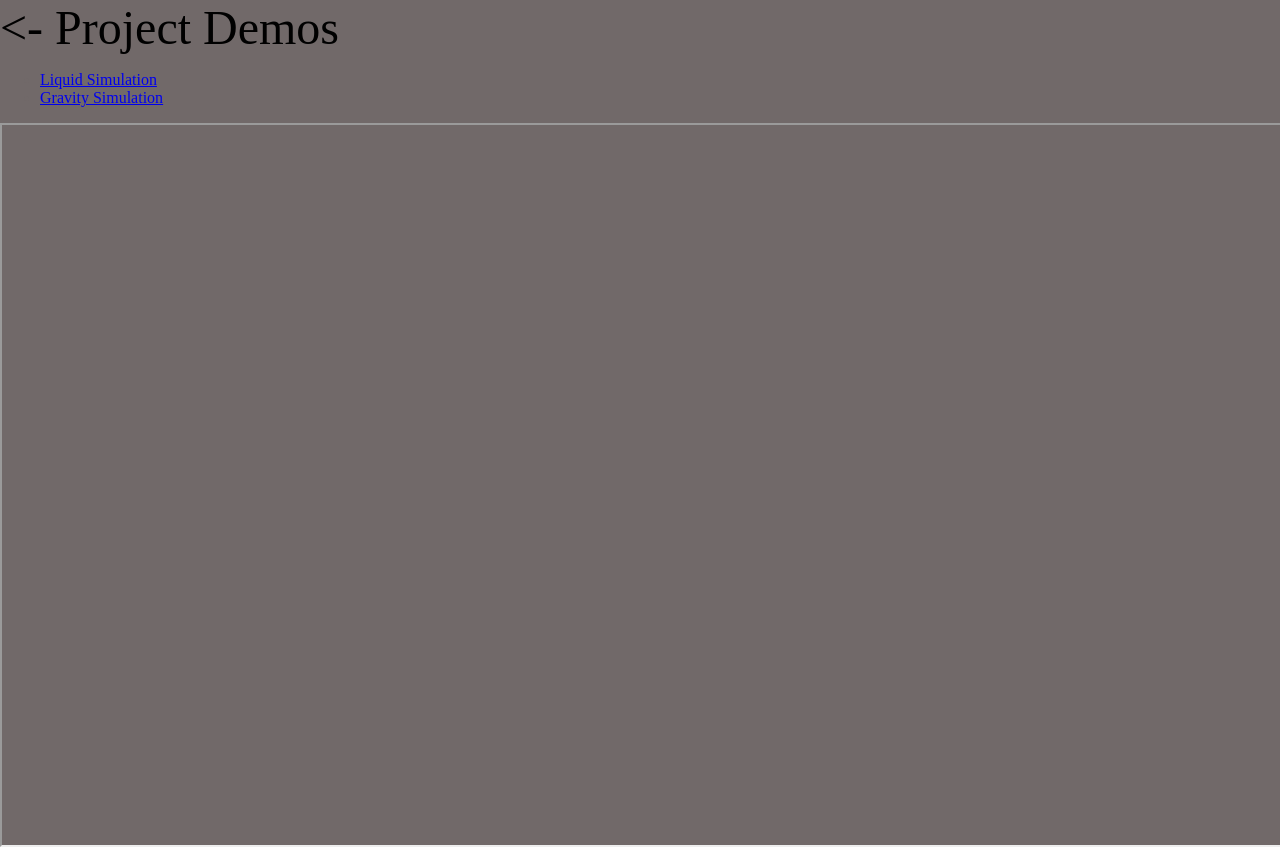
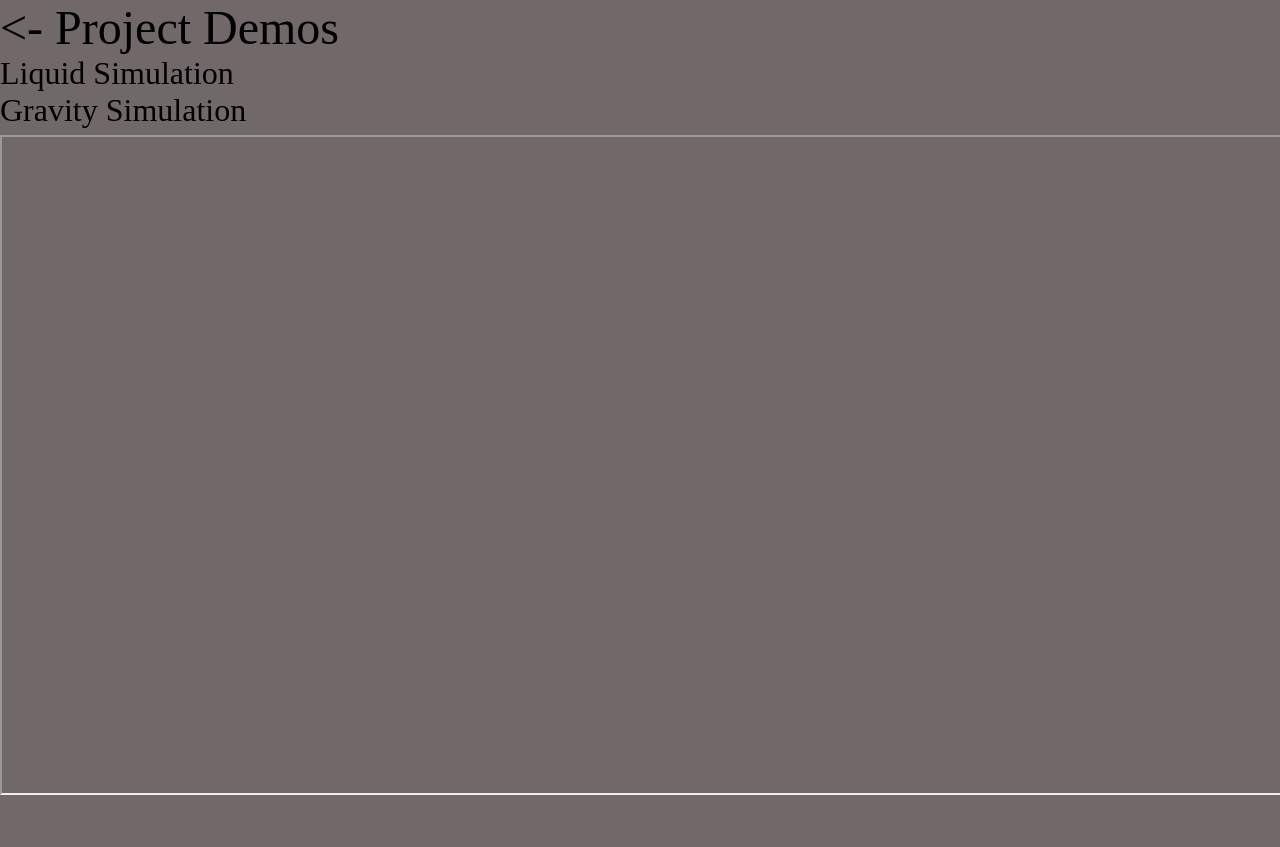
Before and after one commit to theradest1/Personal-Website-Github-Pages, a plain HTML site: page project-demos.html in a window 1280 px wide. After the commit the page ends 800 px from the top, so only its background shows below. Drawn offline with Linux system fonts and the light colour scheme.

Commit message:
pretty clean

```diff
--- a/css/project-demos.scss
+++ b/css/project-demos.scss
@@ -1,7 +1,27 @@
 #demo-iframe{
     width: 100%;
-    height: 90%;
+    height: calc(90% - 4em);
 }
-.demo-choice{
 
+.demo-list {
+	color: var(--backround);
+    margin: 0;
+    padding: 0;
+    height: 10%;
+
+	li {
+		font-size: 2em;
+		font-style: normal;
+		list-style-type: none;
+
+		a {
+			text-decoration: none;
+			color: var(--text);
+			&:hover {
+				display: inline-block;
+				font-weight: bold;
+				animation: jump .4s;
+			}
+		}
+	}
 }
--- a/project-demos.html
+++ b/project-demos.html
@@ -19,7 +19,7 @@
 	<div id="title" class="title" transition-component style="display: none;">
 		<a href="javascript:void(0);" class="icon" onclick="slideOut('./')"><- Project Demos</a>
 	</div>
-	<ul class="hambar-list" id="hambar-list" transition-component style="display: none;">
+	<ul class="demo-list" transition-component style="display: none;">
 		<li><a href="javascript:void(0);" class="icon" onclick="setIframe('python-projects\\Liquid-Sim\\build\\web\\index.html')">Liquid Simulation</a></li>
 		<li><a href="javascript:void(0);" class="icon" onclick="setIframe('python-projects\\gravity-simulator\\build\\web\\index.html')">Gravity Simulation</a></li>
 	</ul>
```
Also changed, not shown: css/project-demos.css, js/project-demos.js (line endings or trailing spaces), 1 other file.
